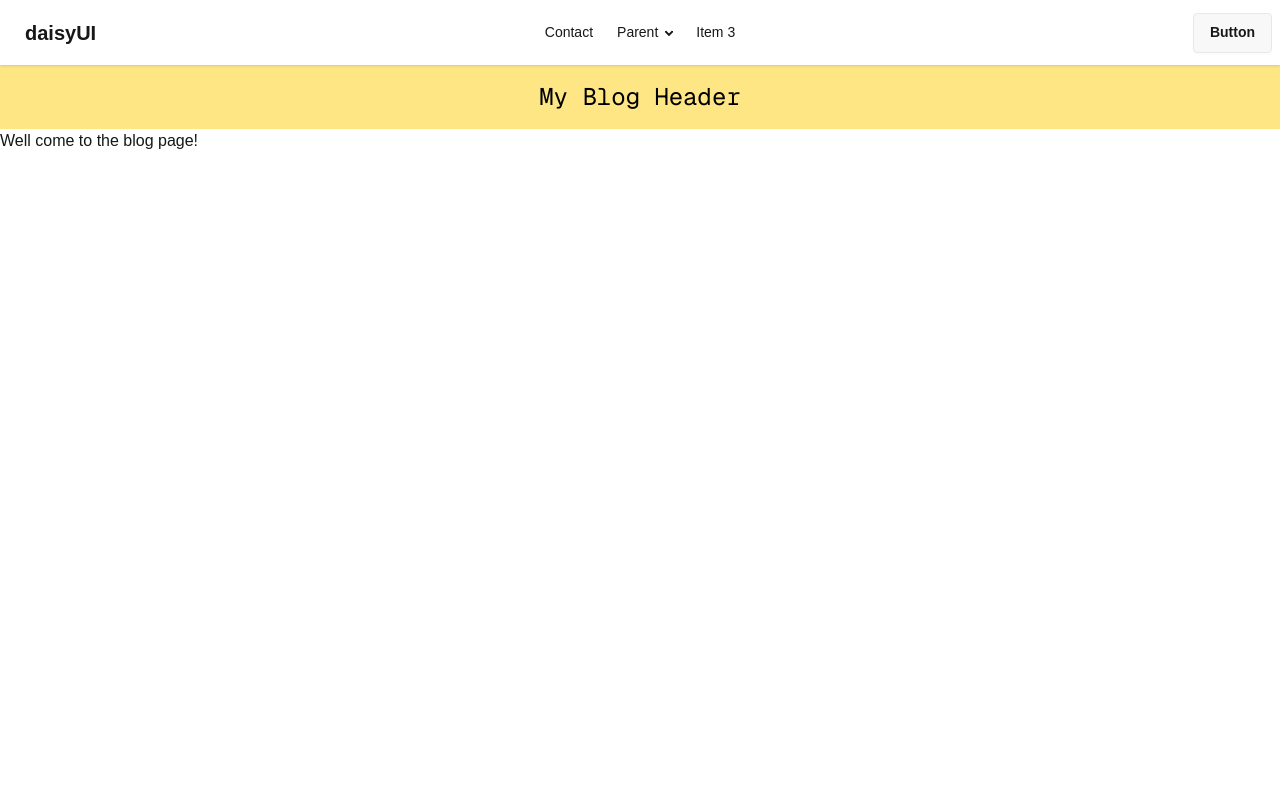
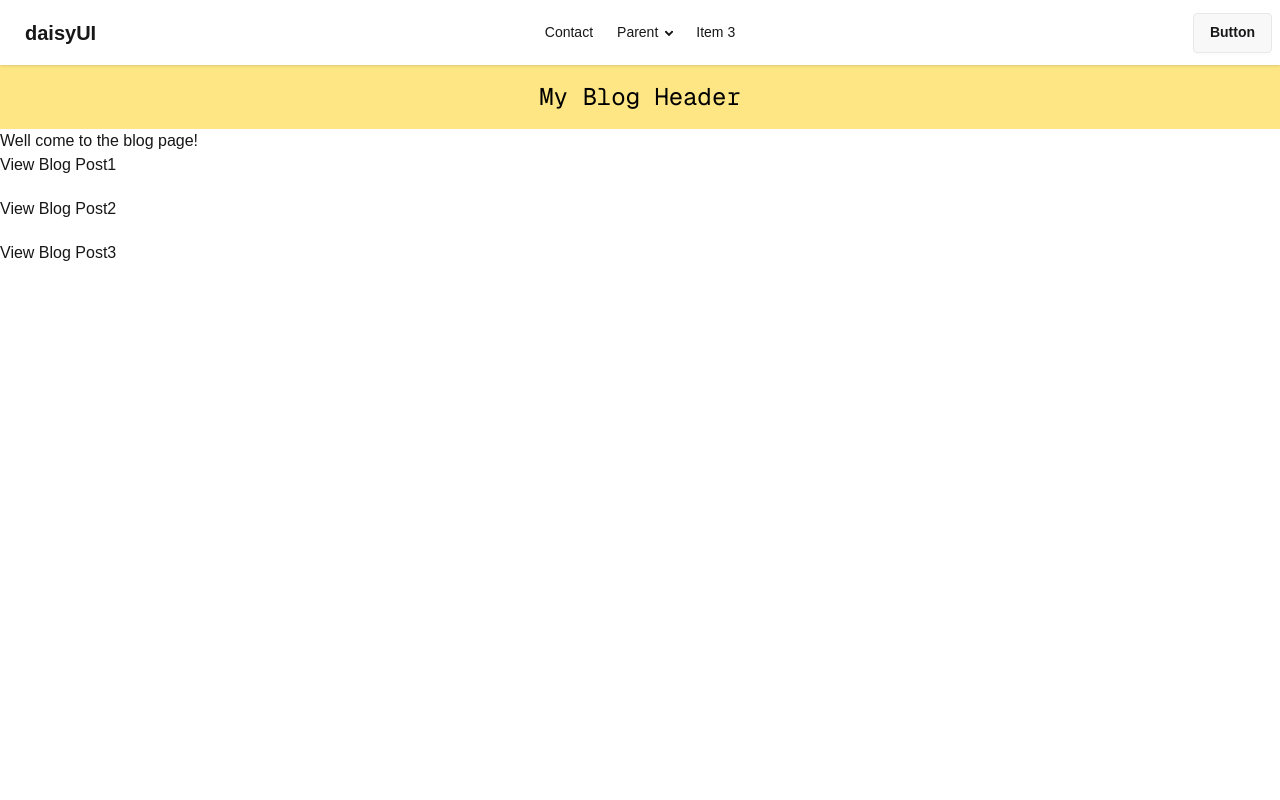
Before and after one commit to Thesachindey/NextJS_SomaChar, a Next.js app: page /blog in a window 1280 px wide. Shown: the top 800 px of the page. Built offline with nearby package versions, Linux system fonts and the light colour scheme.

Commit message:
added links on blog page

```diff
--- a/src/app/blog/[blogID]/page.jsx
+++ b/src/app/blog/[blogID]/page.jsx
@@ -1,9 +1,9 @@
+import Link from "next/link";
 import { notFound } from "next/navigation";
 import React from "react";
 
-
 export async function generateMetadata({ params }) {
-  const { blogID } =await params;
+  const { blogID } = await params;
 
   return {
     title: `Blog ${blogID}`,
@@ -19,7 +19,13 @@ const BlogID = async ({ params }) => {
 
   return (
     <div>
-      <h1>Blog post: {blogID}</h1>
+      <h1>Blog post: {blogID} </h1>
+
+      <Link href={"/blog"}>
+        <button className="p-3 bg-blue-400 text-white rounded-lg hover:bg-blue-500 font-bold cursor-pointer">
+          Back to Blog Page
+        </button>
+      </Link>
     </div>
   );
 };
--- a/src/app/blog/page.jsx
+++ b/src/app/blog/page.jsx
@@ -1,13 +1,17 @@
-import React from 'react';
-
-
+import Link from "next/link";
+import React from "react";
 
 const BlogPage = () => {
-    return (
-        <div>
-            Well come to the blog page!
-        </div>
-    );
+  return (
+    <div>
+      Well come to the blog page!
+      <div className="flex flex-col gap-5">
+        <Link href={"/blog/1"}>View Blog Post1</Link>
+        <Link href={"/blog/2"}>View Blog Post2</Link>
+        <Link href={"/blog/3"}>View Blog Post3</Link>
+      </div>
+    </div>
+  );
 };
 
 export default BlogPage;
--- a/src/app/page.tsx
+++ b/src/app/page.tsx
@@ -1,9 +1,9 @@
 import React from 'react';
 
-const  page = async ({searchParams, params }) => {
+const  page = async () => {
 
-  console.log(await searchParams);
-  console.log(await params);
+  // console.log(await searchParams);
+  // console.log(await params);
   return (
     <div>
 
```
